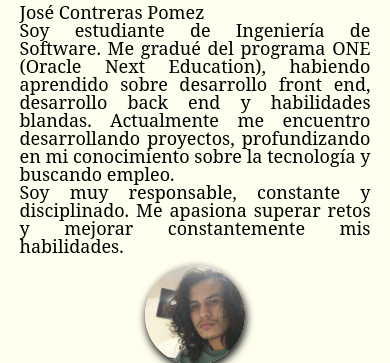
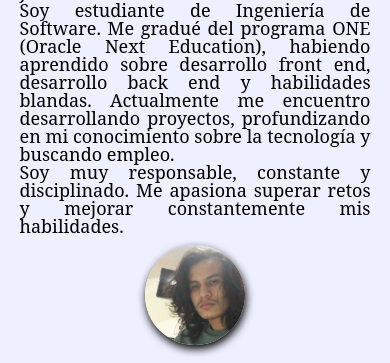
Before and after one commit to JoseAlejandro11235/Portafolio-de-proyectos, a plain HTML site: page index.html in a window 390 px wide. Shown: the part 145-508 px from the top of the page. Drawn offline with Linux system fonts and the light colour scheme.

Commit message:
Cambiando el color del main y quitando el margen

```diff
--- a/style.css
+++ b/style.css
@@ -42,7 +42,7 @@ header nav ul li:hover a{
 }
 
 main{
-    background-color: #ffffef;
+    background-color: #EEEFFf;
 }
 
 .perfil{
@@ -305,8 +305,8 @@ footer p{
 
     .perfil{
         width: 100%;
+        margin: auto;
         padding: 0;
-        margin: 20px auto ;
     }
 
     .perfil__container{
```
